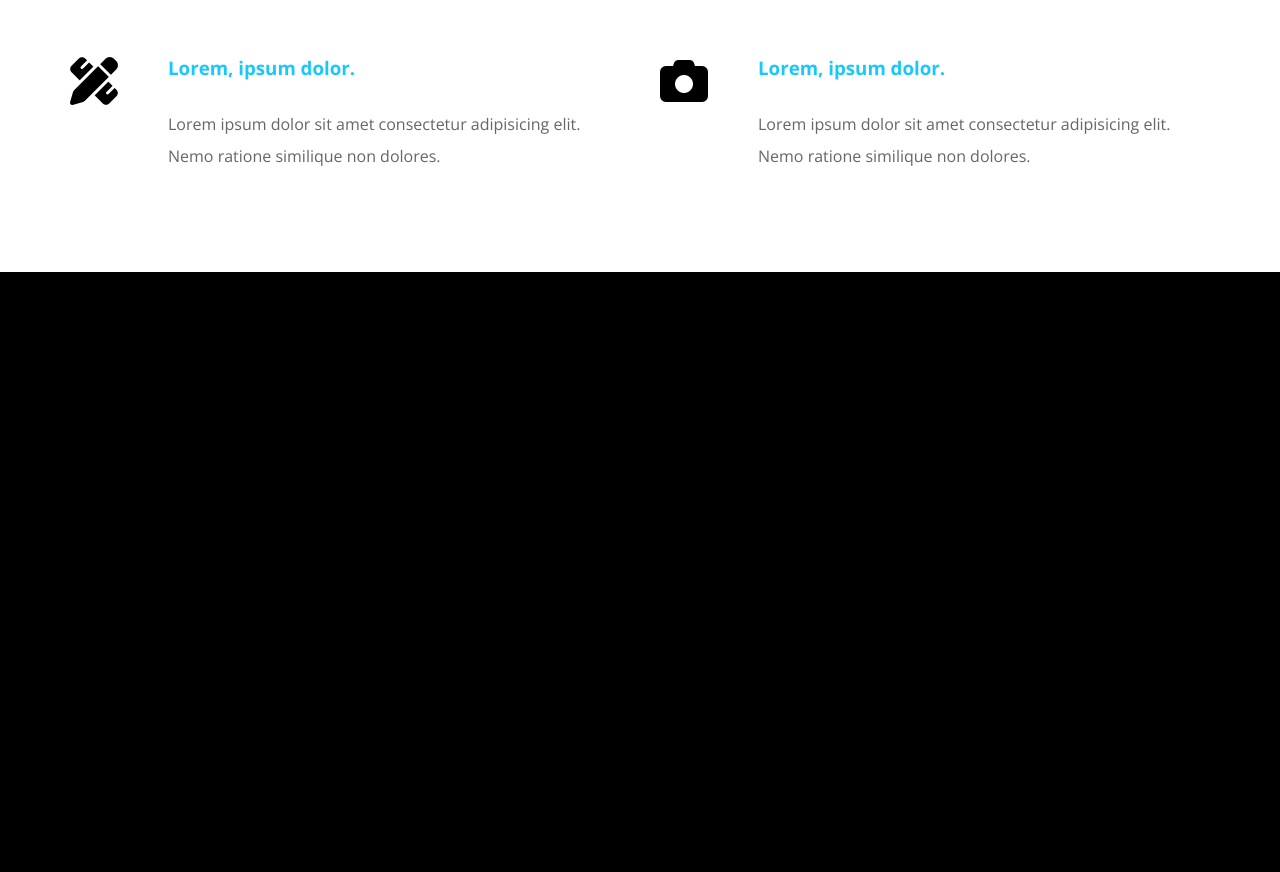
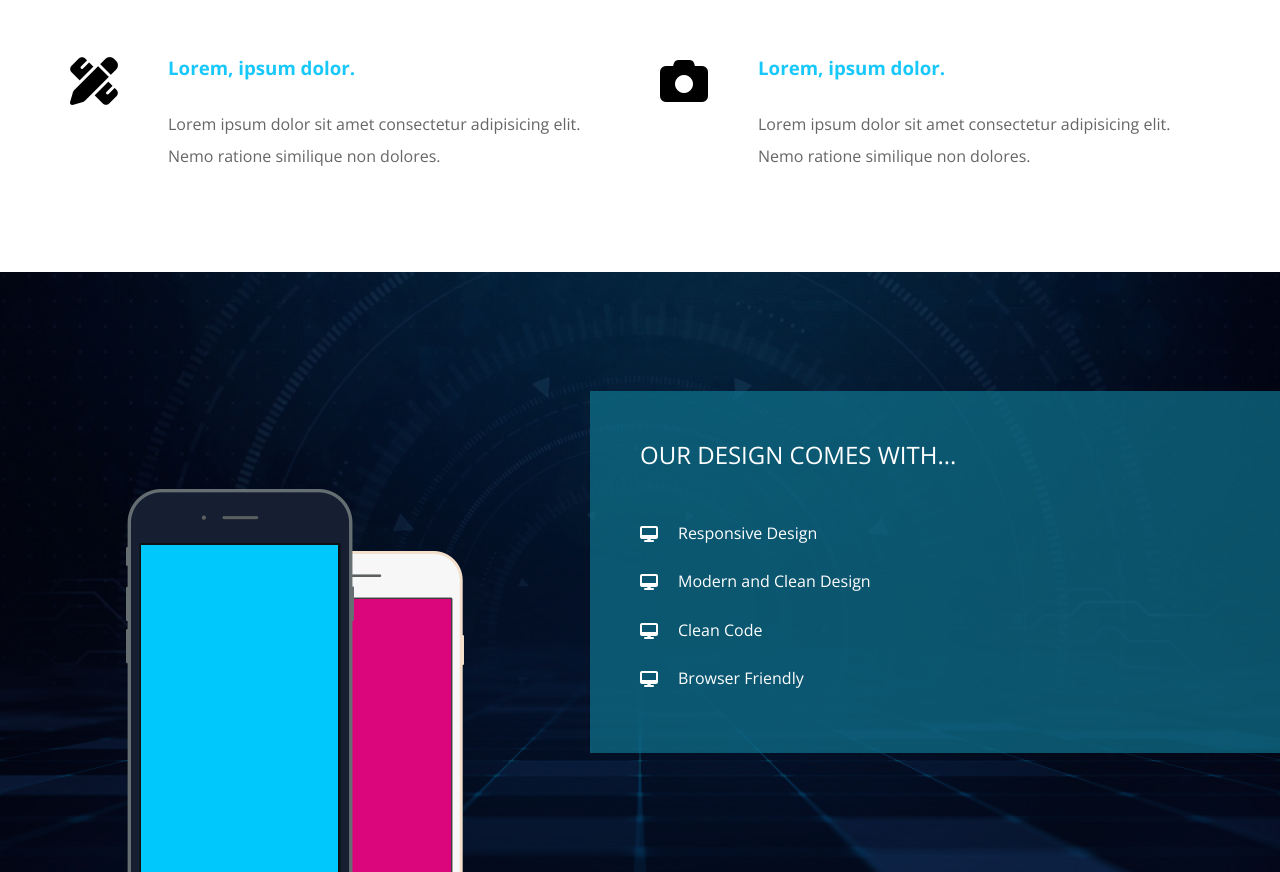
Before and after one commit to raid-coder/kasper, a plain HTML site: page index.html in a window 1280 px wide. Shown: the part 1299-2171 px from the top of the page. Before the commit the page ends 1571 px from the top, so only its background shows below. Drawn offline with nearby package versions, Linux system fonts and the light colour scheme.

Commit message:
design Section

```diff
--- a/css/kasper.css
+++ b/css/kasper.css
@@ -17,7 +17,6 @@ html {
 }
 body {
 	font-family: "open sans", sans-serif;
-	background-color: black;
 }
 ul {
 	list-style: none;
@@ -266,7 +265,6 @@ header nav .form i {
 /* Start Services */
 .services {
 	padding: var(--section-padding) 0;
-	background-color: white;
 }
 @media (min-width: 768px) {
 	.services-content {
@@ -278,8 +276,6 @@ header nav .form i {
 .services .srv-box {
 	display: flex;
 	gap: 50px;
-}
-.services .srv-box i {
 }
 @media (max-width: 767px) {
 	.services .srv-box {
@@ -298,3 +294,64 @@ header nav .form i {
 	color: #666;
 }
 /* End Services */
+/* Start Design */
+.design {
+	padding: var(--section-padding) 0;
+	height: 600px;
+	position: relative;
+	background-image: url("../images/design-features.jpg");
+	background-size: cover;
+	display: flex;
+	align-items: center;
+	overflow: hidden;
+}
+.design::before {
+	content: "";
+	position: absolute;
+	left: 0;
+	top: 0;
+	width: 100%;
+	height: 100%;
+	background-color: #000a;
+}
+.design .image,
+.design .text {
+	position: relative;
+	z-index: 2;
+	flex: 1;
+}
+.design .image {
+	text-align: center;
+}
+@media (max-width: 767px) {
+	.design .image {
+		display: none;
+	}
+}
+.design .image img {
+	position: relative;
+	bottom: -150px;
+}
+.design .text {
+	color: white;
+	background-color: var(--transparent-color);
+	padding: 50px;
+	align-self: center;
+}
+.design .text h2 {
+	font-weight: normal;
+	text-transform: uppercase;
+	margin-bottom: 40px;
+}
+.design .text ul li {
+	padding: 15px 0;
+}
+.design .text ul li::before {
+	font-family: "Font Awesome 5 Free";
+	content: "\f390";
+	font-weight: 900;
+	margin-right: 20px;
+	position: relative;
+	top: 1px;
+}
+/* End Design */
--- a/index.html
+++ b/index.html
@@ -126,5 +126,21 @@
 			</div>
 		</div>
 		<!-- End Landing -->
+		<!-- Start Design-->
+		<div class="design">
+			<div class="image">
+				<img src="images/mobile.png" alt="Mobile" />
+			</div>
+			<div class="text">
+				<h2>Our Design Comes With...</h2>
+				<ul>
+					<li>Responsive Design</li>
+					<li>Modern and Clean Design</li>
+					<li>Clean Code</li>
+					<li>Browser Friendly</li>
+				</ul>
+			</div>
+		</div>
+		<!-- End Design -->
 	</body>
 </html>
```
Also changed, not shown: images/design-features.jpg (added), images/mobile.png (added).
